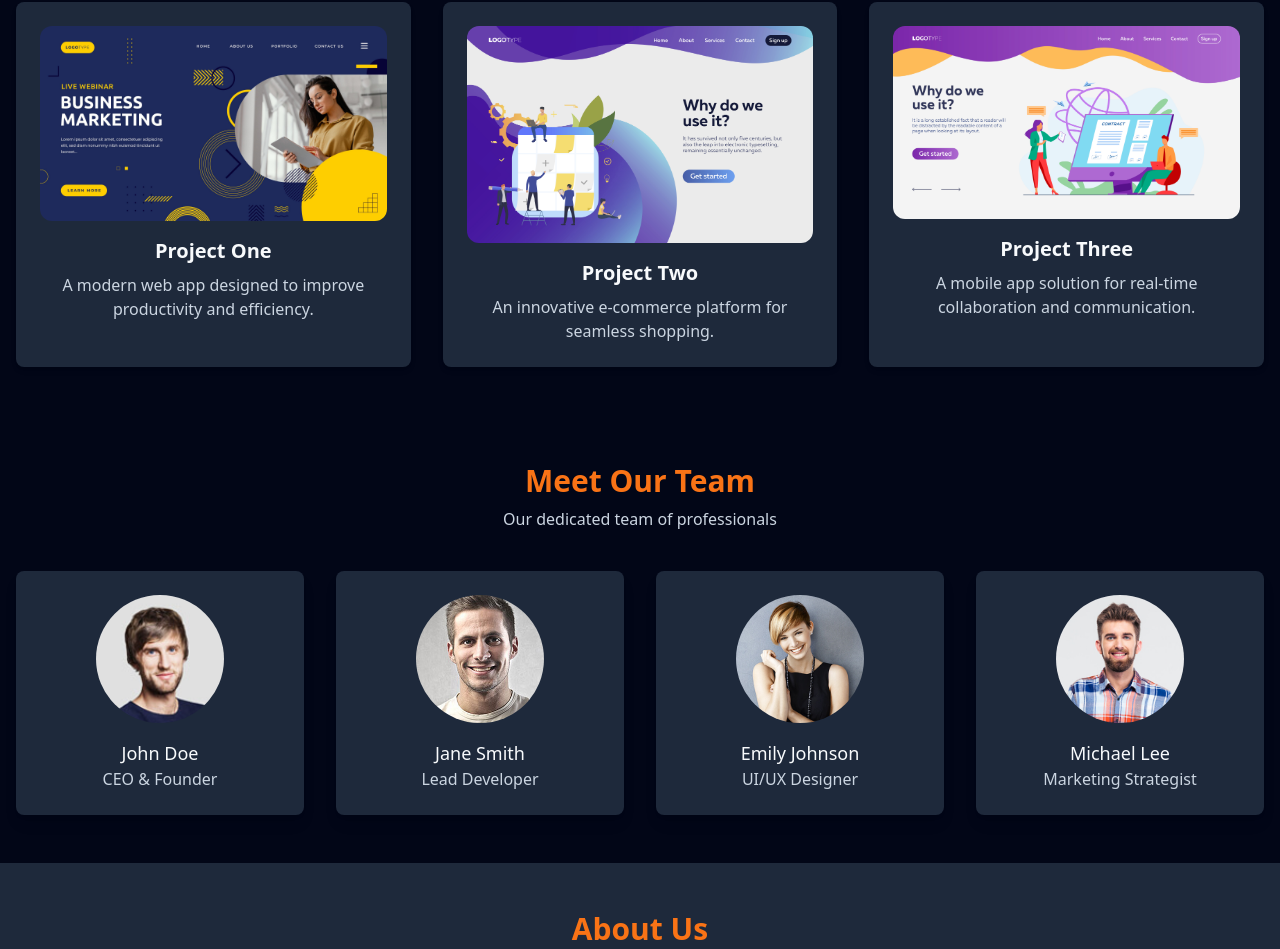
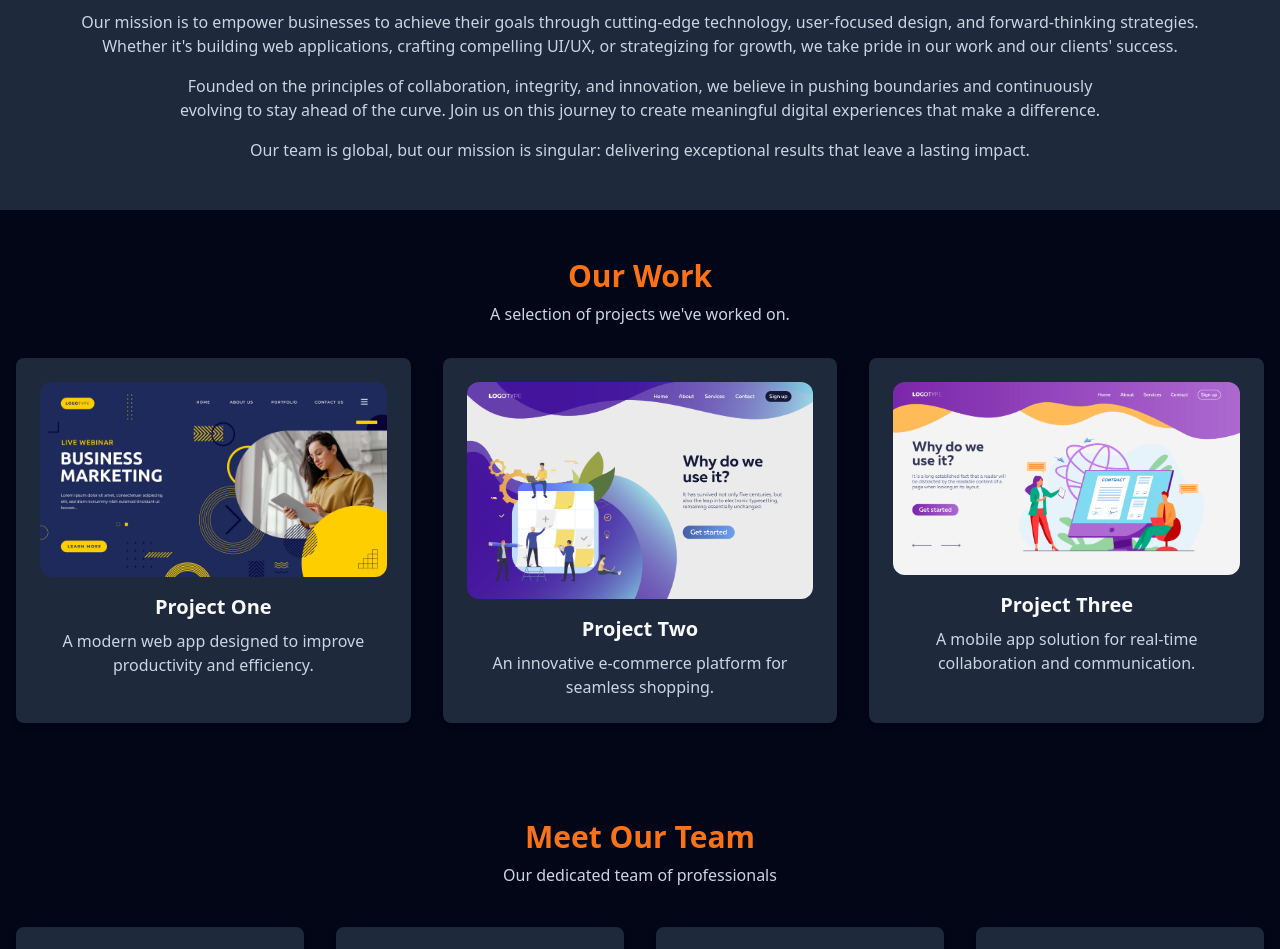
Before and after one commit to arehmaanmughal/codeforce, a React (Vite) app: page / in a window 1280 px wide. Shown: the part 1334-2283 px from the top of the page. Built offline with nearby package versions, Linux system fonts and the light colour scheme.

Commit message:
update home

```diff
--- a/src/pages/Home/index.jsx
+++ b/src/pages/Home/index.jsx
@@ -1,10 +1,10 @@
-import React, { useEffect } from 'react'
-import Hero from '../../components/Hero';
-import Services from '../../components/Services';
-import Projects from '../../components/Projects';
-import About from '../../components/About';
-import Contact from '../../components/Contact';
-import Team from '../../components/Team';
+import React, { useEffect } from "react";
+import Hero from "../../components/Hero";
+import Services from "../../components/Services";
+import Projects from "../../components/Projects";
+import About from "../../components/About";
+import Contact from "../../components/Contact";
+import Team from "../../components/Team";
 
 const Home = () => {
   useEffect(() => {
@@ -14,12 +14,12 @@ const Home = () => {
     <div>
       <Hero />
       <Services />
+      <About />
       <Projects />
-      <Team/>
-      <About />
+      <Team />
       <Contact />
     </div>
-  )
-}
+  );
+};
 
 export default Home;
```
